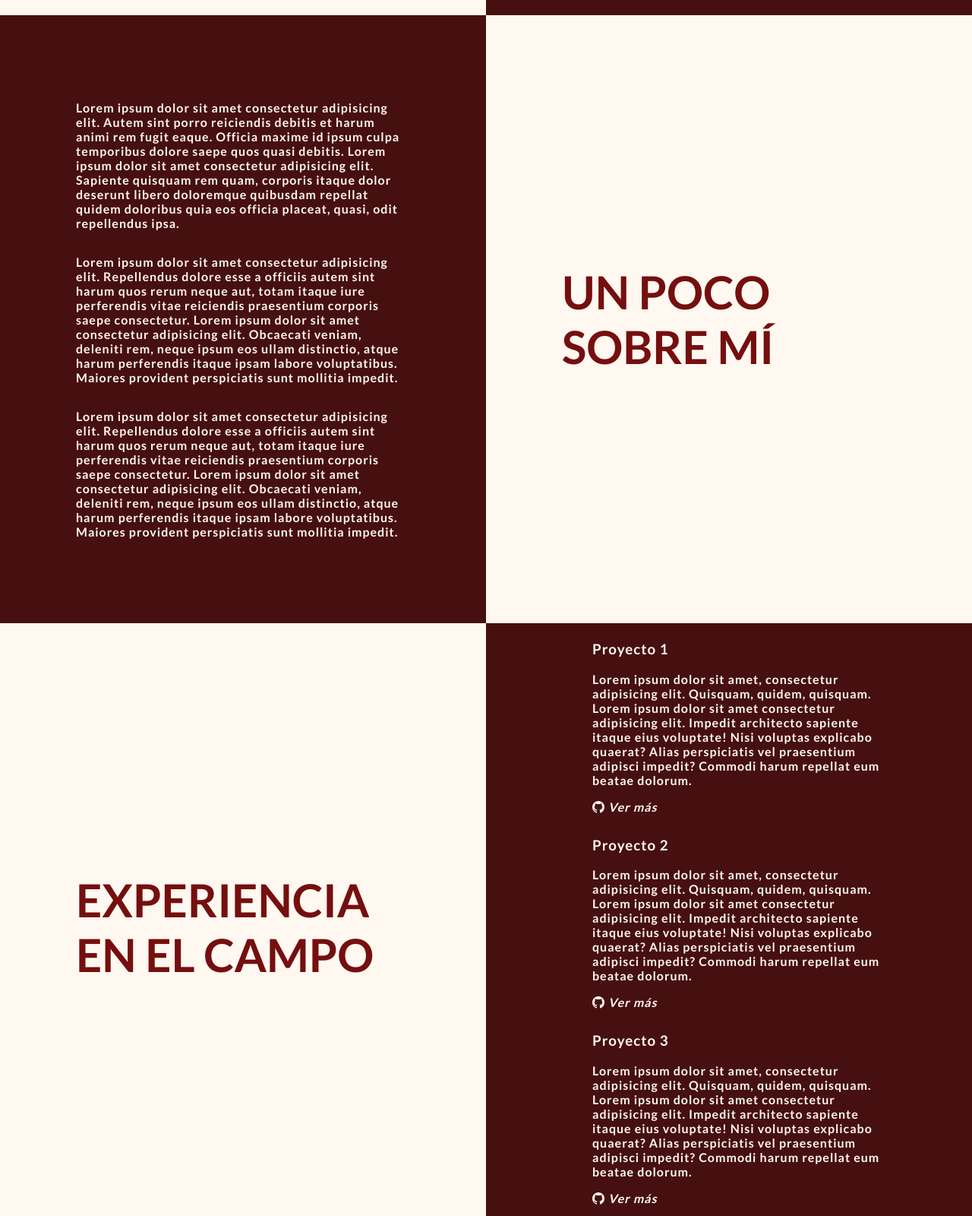
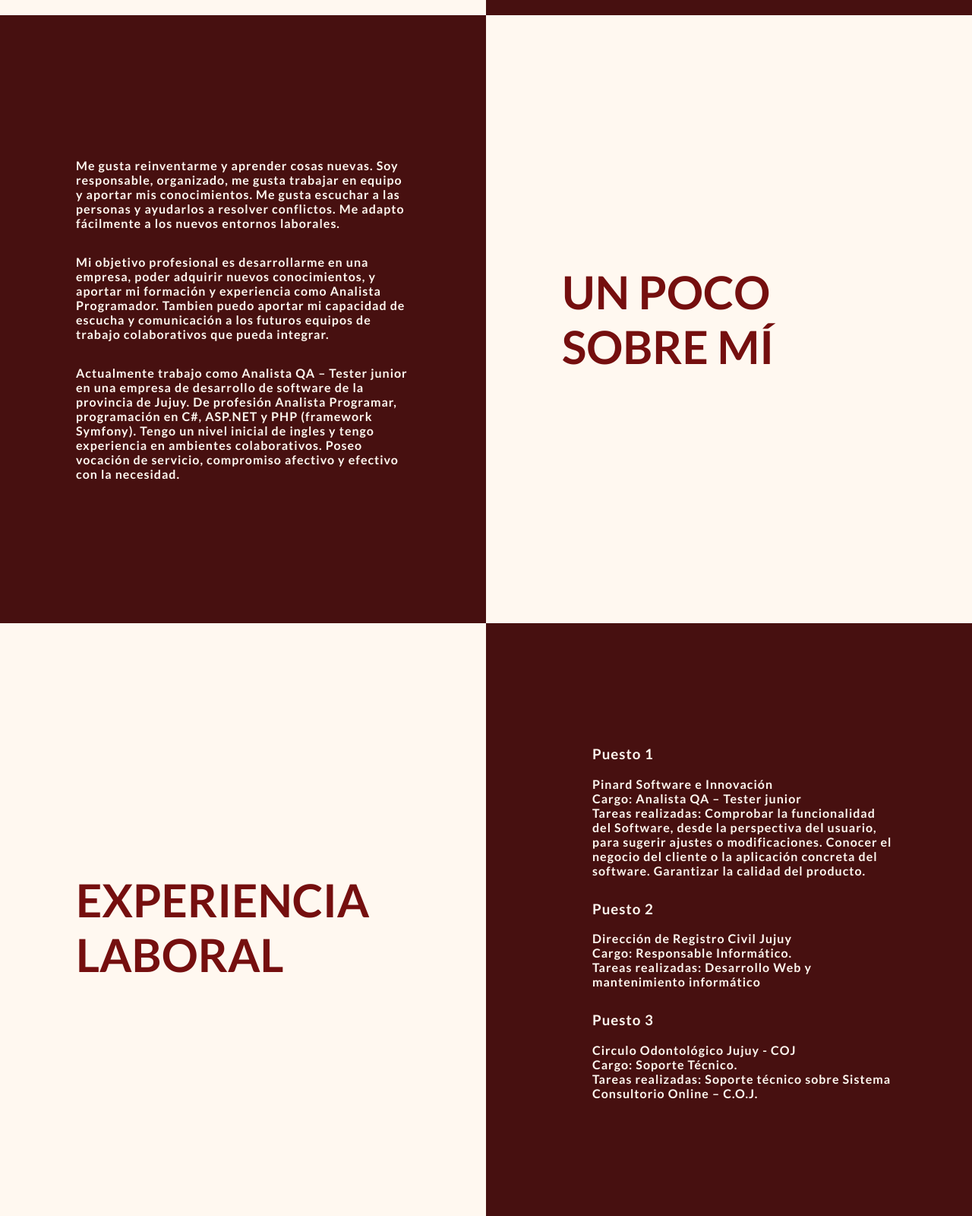
Before and after one commit to sebas1748/portfolio-template, a plain HTML site: page index.html in a window 1280 px wide. Shown: the part 780-2380 px from the top of the page at 76% size. Drawn offline with nearby package versions, Linux system fonts and the light colour scheme.

Commit message:
info personal completa

```diff
--- a/index.html
+++ b/index.html
@@ -20,7 +20,7 @@
           <a href="#about">Sobre mí</a>
         </li>
         <li class="menu-item">
-          <a href="#projects">proyecto</a>
+          <a href="#projects">Experiencia Laboral</a>
         </li>
         <li class="menu-item">
           <a href="#contact">Contacto</a>
@@ -32,22 +32,22 @@
   <section id="home" class="content">
     <div class="half-section">
      <div class="avatar-container">
-      <img src="./assets/guitarra.png" alt="avatar">
-      <h3>"Te suena esta rolita..."</h3>
+      <img src="./assets/compu.png" alt="avatar">
+      <h3>"Bienvenido a mi perfil"</h3>
      </div>
     </div>
     <div class="half-section text-section">
       <div class="introduction">
         <h1 class="title">Hola!, <br> Soy Sebastian Cruz </h1>
         <ul class="socials">
-          <li><a class="socials-icon" href=""><i class="bi bi-github"></i></a></li>
-          <li><a class="socials-icon" href=""><i class="bi bi-linkedin"></i></a></li>
-          <li><a class="socials-icon" href=""><i class="bi bi-twitter"></i></a></li>
-          <li><a class="socials-icon" href="https://www.facebook.com/sebas.cruz.39"><i class="bi bi-facebook"></i></a></li>
-          <li><a class="socials-icon" href=""><i class="bi bi-instagram"></i></a></li>
+          <li><a class="socials-icon" href="https://github.com/sebas1748/portfolio-template" target="_blank"><i class="bi bi-github"></i></a></li>
+          <li><a class="socials-icon" href="https://www.linkedin.com/in/sebastian-cruz-58788818b/" target="_blank"><i class="bi bi-linkedin"></i></a></li>
+          <li><a class="socials-icon" href=""><i class="bi bi-twitter" target="_blank"></i></a></li>
+          <li><a class="socials-icon" href="https://www.facebook.com/sebas.cruz.39" target="_blank"><i class="bi bi-facebook"></i></a></li>
+          <li><a class="socials-icon" href=""><i class="bi bi-instagram" target="_blank"></i></a></li>
         </ul>
 
-        <p class="description">+15 años de experiencia trabajando en aplicaciones de alta escala. <br> Déjame contarte un poco de mí, sigue deslizando!</p>
+        <p class="description"> Analista Programador Universitario - Tester QA. <br> Déjame contarte un poco de mí, sigue deslizando!</p>
       </div>
 
     </div>
@@ -56,16 +56,16 @@
   <section id="about" class="content">
     <aside class="half-section text-section">
       <p>
-        Lorem ipsum dolor sit amet consectetur adipisicing elit. Autem sint porro reiciendis debitis et harum animi rem fugit eaque. Officia maxime id ipsum culpa temporibus dolore saepe quos quasi debitis.
-        Lorem ipsum dolor sit amet consectetur adipisicing elit. Sapiente quisquam rem quam, corporis itaque dolor deserunt libero doloremque quibusdam repellat quidem doloribus quia eos officia placeat, quasi, odit repellendus ipsa.
+        Me gusta reinventarme y aprender cosas nuevas. Soy responsable, organizado, me gusta trabajar en equipo y aportar mis conocimientos.
+        Me gusta escuchar a las personas y ayudarlos a resolver conflictos. Me adapto fácilmente a los nuevos entornos laborales.
       </p>
       <p>
-        Lorem ipsum dolor sit amet consectetur adipisicing elit. Repellendus dolore esse a officiis autem sint harum quos rerum neque aut, totam itaque iure perferendis vitae reiciendis praesentium corporis saepe consectetur.
-        Lorem ipsum dolor sit amet consectetur adipisicing elit. Obcaecati veniam, deleniti rem, neque ipsum eos ullam distinctio, atque harum perferendis itaque ipsam labore voluptatibus. Maiores provident perspiciatis sunt mollitia impedit.
+        Mi objetivo profesional es desarrollarme en una empresa, poder adquirir nuevos conocimientos, y aportar mi formación y experiencia
+        como Analista Programador. Tambien puedo aportar mi capacidad de escucha y comunicación a los futuros equipos de trabajo colaborativos que pueda integrar.
       </p>
       <p>
-        Lorem ipsum dolor sit amet consectetur adipisicing elit. Repellendus dolore esse a officiis autem sint harum quos rerum neque aut, totam itaque iure perferendis vitae reiciendis praesentium corporis saepe consectetur.
-        Lorem ipsum dolor sit amet consectetur adipisicing elit. Obcaecati veniam, deleniti rem, neque ipsum eos ullam distinctio, atque harum perferendis itaque ipsam labore voluptatibus. Maiores provident perspiciatis sunt mollitia impedit.
+        Actualmente trabajo como Analista QA – Tester junior en una empresa de desarrollo de software de la provincia de Jujuy. De profesión
+        Analista Programar, programación en C#, ASP.NET y PHP (framework Symfony). Tengo un nivel inicial de ingles y tengo experiencia en ambientes colaborativos. Poseo vocación de servicio, compromiso afectivo y efectivo con la necesidad.
       </p>
     </aside>
     <aside class="half-section title-section">
@@ -75,36 +75,38 @@
 
   <section id="projects" class="content">
     <aside class="half-section title-section">
-      <h2>Experiencia en el campo</h2>
+      <h2>Experiencia laboral</h2>
     </aside>
     <aside class="half-section text-section">
         <ul class="project-list">
           <li>
-            <h3>Proyecto 1</h3>
+            <h3>Puesto 1 </h3>
             <p>
-              Lorem ipsum dolor sit amet, consectetur adipisicing elit.
-              Quisquam, quidem, quisquam.
-              Lorem ipsum dolor sit amet consectetur adipisicing elit. Impedit architecto sapiente itaque eius voluptate! Nisi voluptas explicabo quaerat? Alias perspiciatis vel praesentium adipisci impedit? Commodi harum repellat eum beatae dolorum.
+              Pinard Software e Innovación </br>
+              <strong>Cargo: </strong> Analista QA – Tester junior </br>
+              <strong>Tareas realizadas: </strong> Comprobar la funcionalidad del Software, desde la perspectiva del usuario,
+              para sugerir ajustes o modificaciones. Conocer el negocio del cliente o la aplicación concreta
+              del software. Garantizar la calidad del producto.
             </p>
-            <a class="project-link" href="#"><i class="bi bi-github"></i> Ver más</a>
+            <!--<a class="project-link" href="#"><i class="bi bi-github"></i> Ver más</a>-->
           </li>
           <li>
-            <h3>Proyecto 2</h3>
+            <h3>Puesto 2</h3>
             <p>
-              Lorem ipsum dolor sit amet, consectetur adipisicing elit.
-              Quisquam, quidem, quisquam.
-              Lorem ipsum dolor sit amet consectetur adipisicing elit. Impedit architecto sapiente itaque eius voluptate! Nisi voluptas explicabo quaerat? Alias perspiciatis vel praesentium adipisci impedit? Commodi harum repellat eum beatae dolorum.
+                Dirección de Registro Civil Jujuy </br>
+                <strong>Cargo: </strong> Responsable Informático. </br>
+                <strong>Tareas realizadas: </strong> Desarrollo Web y mantenimiento informático
             </p>
-            <a class="project-link" href="#"><i class="bi bi-github"></i> Ver más</a>
+            <!--<a class="project-link" href="#"><i class="bi bi-github"></i> Ver más</a>-->
           </li>
           <li>
-            <h3>Proyecto 3</h3>
+            <h3>Puesto 3</h3>
             <p>
-              Lorem ipsum dolor sit amet, consectetur adipisicing elit.
-              Quisquam, quidem, quisquam.
-              Lorem ipsum dolor sit amet consectetur adipisicing elit. Impedit architecto sapiente itaque eius voluptate! Nisi voluptas explicabo quaerat? Alias perspiciatis vel praesentium adipisci impedit? Commodi harum repellat eum beatae dolorum.
+              Circulo Odontológico Jujuy - COJ </br>
+              <strong>Cargo: </strong> Soporte Técnico. </br>
+              <strong>Tareas realizadas: </strong> Soporte técnico sobre Sistema Consultorio Online – C.O.J.
             </p>
-            <a class="project-link" href="#"><i class="bi bi-github"></i> Ver más</a>
+            <!--<a class="project-link" href="#"><i class="bi bi-github"></i> Ver más</a>-->
           </li>
         </ul>
     </aside>
@@ -128,16 +130,16 @@
   <footer>
     <div class="footer-section-container">
       <ul class="socials">
-        <li><a class="socials-icon" href=""> <i class="bi bi-github"></i></a></li>
-        <li><a class="socials-icon" href=""><i class="bi bi-linkedin"></i></a></li>
-        <li><a class="socials-icon" href=""><i class="bi bi-twitter"></i></a></li>
-        <li><a class="socials-icon" href=""><i class="bi bi-facebook"></i></a></li>
+        <li><a class="socials-icon" href="https://github.com/sebas1748/portfolio-template" target="_blank"> <i class="bi bi-github" target="_blank"></i></a></li>
+        <li><a class="socials-icon" href="https://www.linkedin.com/in/sebastian-cruz-58788818b/" target="_blank"><i class="bi bi-linkedin" target="_blank"></i></a></li>
+        <li><a class="socials-icon" href=""><i class="bi bi-twitter" target="_blank"></i></a></li>
+        <li><a class="socials-icon" href="https://www.facebook.com/sebas.cruz.39" target="_blank"><i class="bi bi-facebook"></i></a></li>
         <li><a class="socials-icon" href=""><i class="bi bi-instagram"></i></a></li>
       </ul>
     </div>
       <div class="footer-section-container">
         <p>
-          &copy; 2022 - <a class="footer-link" href="https://www.linkedin.com">Nombre y Apellido</a>
+          &copy; 2022 - <a class="footer-link" href="https://www.linkedin.com/in/sebastian-cruz-58788818b/">Sebastian Gerardo Cruz</a>
         </p>
       </div>
   </footer>
```
Also changed, not shown: assets/compu.png (added).
